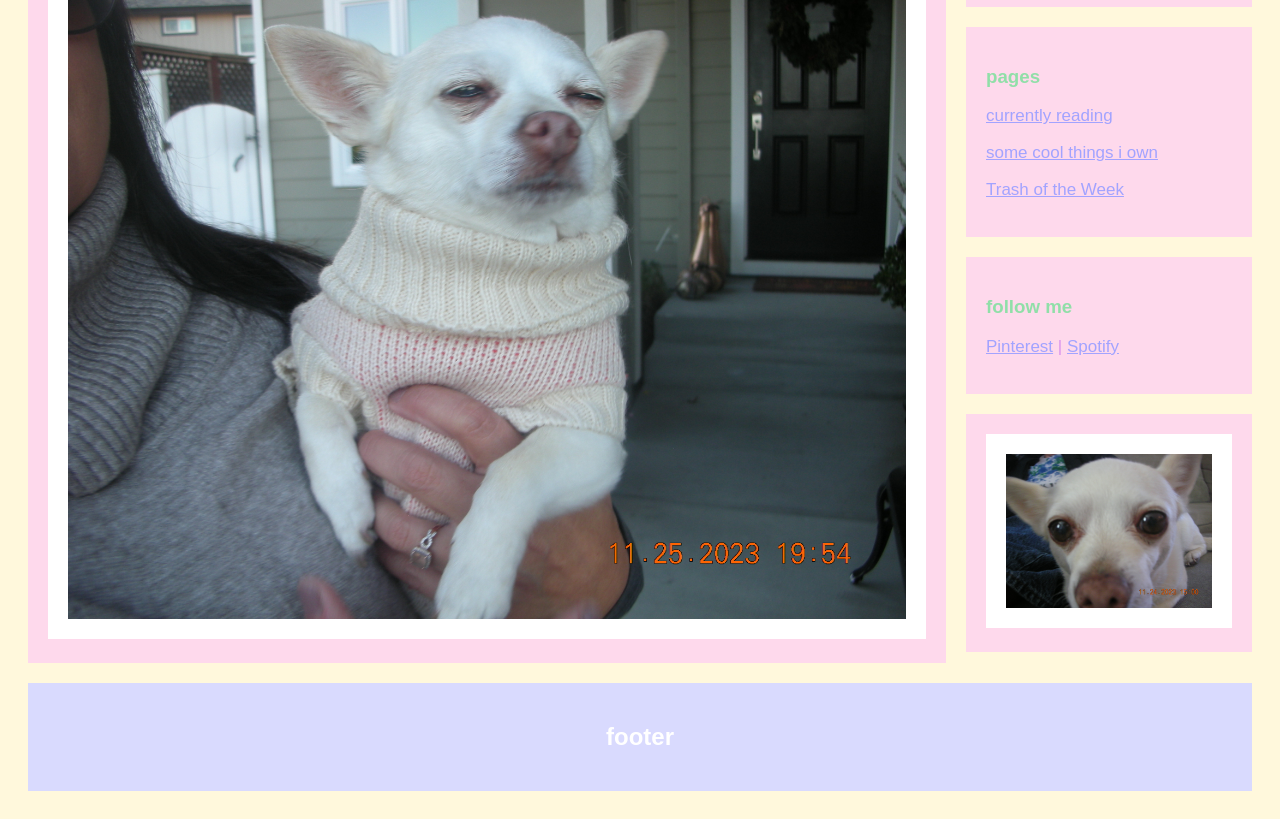
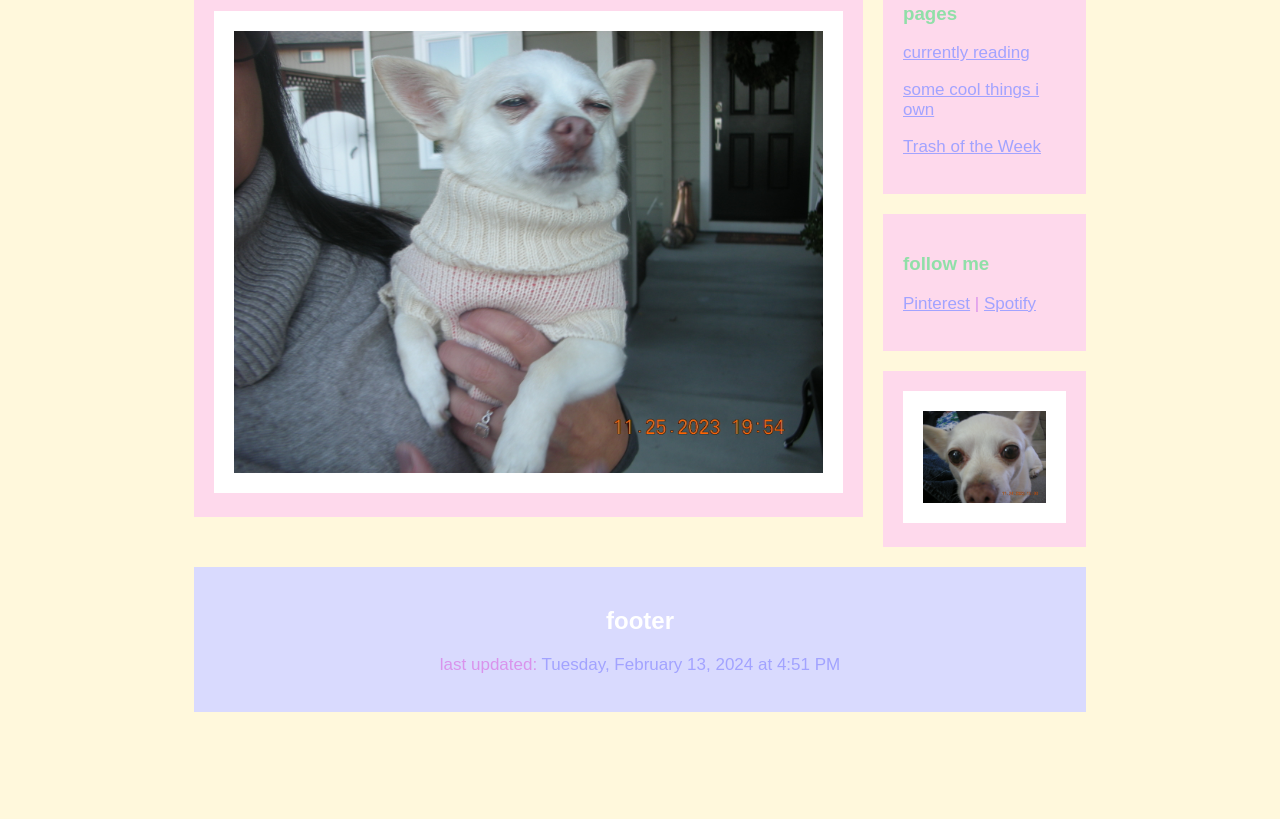
Before and after one commit to ama-rakki/personal-blog, a plain HTML site: page index.html in a window 1280 px wide. Shown: the part 668-1487 px from the top of the page. After the commit the page ends 1428 px from the top, so only its background shows below. Drawn offline with Linux system fonts and the light colour scheme.

Commit message:
update times plus js file

```diff
--- /dev/null
+++ b/first.js
@@ -0,0 +1,10 @@
+date = new Date(document.lastModified);
+newdate = date.toLocaleString(undefined, {
+    weekday: 'long',
+    year: 'numeric',
+    month: 'long',
+    day: 'numeric',
+    hour: 'numeric',
+    minute: 'numeric'
+})
+document.getElementById("updatetime").innerHTML = newdate;
--- a/index.html
+++ b/index.html
@@ -13,19 +13,22 @@
 </head>
 
 <body>
+
+  <div class="wrapper">
   <!--
   <ul>
     <li><a class="active" href="#home">Home</a></li>
     <li><a href="aboutme.html">About</a></li>
   </ul>-->
   <div class="header">
+
     <h1 class="GFG">amari's blog </h1>
   </div>
   <div class="row">
     <div class="leftcolumn">
       <div class="card">
         <h2>welcome to my page</h2>
-        <h5>my first post, Feb 11, 2024</h5>
+
         <p>hi welcome to my page. i coded this space using HTML and CSS. In the future I want to add more interactive
           feautures, probably implementing JavaScript and other languages. for now i looks pretty basic but I like it
           :3.</p>
@@ -66,9 +69,12 @@
   </div>
   <div class="footer">
     <h2>footer</h2>
+    <p>last updated: <a id="updatetime"></a></p>
+    <script text="text/javaScript" src="/first.js"></script>
+
   </div>
 
-
+</div>
 </body>
 
 </html>
--- a/stylesheet.css
+++ b/stylesheet.css
@@ -4,6 +4,12 @@ body {
   background-color: cornsilk;
   font-family: Arial, Helvetica, sans-serif;
   padding: 20px;
+}
+.wrapper{
+  width:972px;
+  margin-left: auto;
+  margin-right: auto;
+  padding: 20px 40px
 }
 
 .header {
```
Also changed, not shown: currentread.html (+2 -0 lines), mythings.html (+2 -0 lines).
